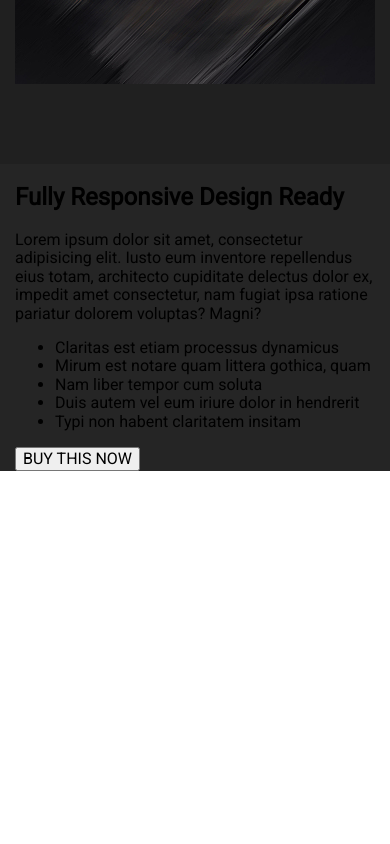
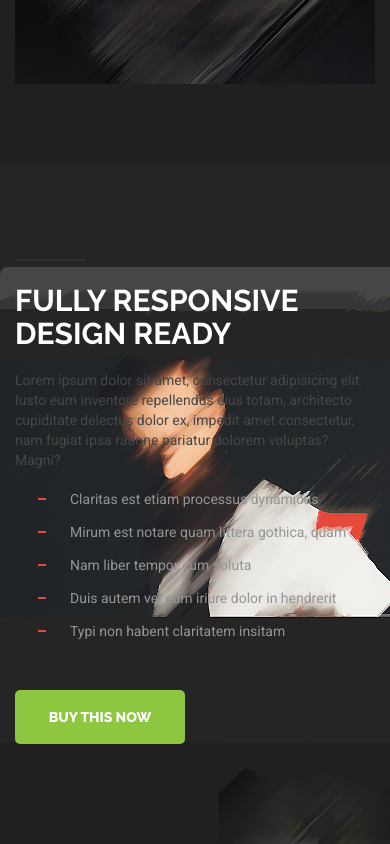
Before and after one commit to dvornicked/exeLandingPage, a website: page index.html in a window 390 px wide. Shown: the part 3326-4170 px from the top of the page. Before the commit the page ends 3797 px from the top, so only its background shows below. Drawn offline with nearby package versions, Linux system fonts and the light colour scheme; files that its build step writes are made by us from their sources; files whose address does not match are found by name.

Commit message:
Implementing CSS: responsive

```diff
--- /dev/null
+++ b/sass/blocks/list.scss
@@ -0,0 +1,26 @@
+$list-color: #959595;
+
+.list {
+    font-size: 14px;
+    line-height: 1.286;
+    color: $list-color;
+    list-style: none;
+    padding: 0;
+
+    &__element {
+        margin: 15px 0;
+        padding-left: 55px;
+        position: relative;
+
+        &::before {
+            content: "";
+            background-color: $second;
+            width: 8px;
+            height: 2px;
+            position: absolute;
+            left: 23px;
+            top: 50%;
+            transform: translateY(-50%);
+        }
+    }
+}
--- /dev/null
+++ b/sass/blocks/responsive.scss
@@ -0,0 +1,51 @@
+$line-color: #2f2f2f;
+$text-color: #464646;
+
+.responsive {
+    &__wrap {
+        padding-top: 100px;
+        padding-bottom: 100px;
+        background: url('../../img/bg-two.png') left bottom no-repeat;
+    }
+    &__info {
+        max-width: 360px;
+        margin-left: auto;
+    }
+    &__title {
+        font-size: 30px;
+        color: $white;
+        font-weight: 700;
+        font-family: Raleway;
+        line-height: 1.1;
+        text-transform: uppercase;
+        margin: 20px 0;
+        position: relative;
+
+        &::before {
+            content: "";
+            background-color: $line-color;
+            width: 70px;
+            height: 2px;
+            position: absolute;
+            top: -25px;
+            left: 0;
+        }
+    }
+
+    &__text {
+        font-size: 14px;
+        line-height: 1.429;
+        color: $text-color;
+        margin: 20px 0;
+    }
+
+    &__list {
+        margin: 20px 0;
+    }
+
+    &__button {
+        @include button($thirty) {
+            margin-top: 50px;
+        };
+    }
+}
--- a/sass/style.scss
+++ b/sass/style.scss
@@ -11,3 +11,5 @@
 @import "./blocks/banner.scss";
 @import "./blocks/advantages.scss";
 @import "./blocks/works.scss";
+@import "./blocks/responsive.scss";
+@import "./blocks/list.scss";
--- a/sass/variables.scss
+++ b/sass/variables.scss
@@ -3,3 +3,4 @@ $white: #fff;
 
 $primary: #252525;
 $second: #e5493a;
+$thirty: #8dc63f;
```
Also changed, not shown: build/css/style.min.css, 1 other file.
